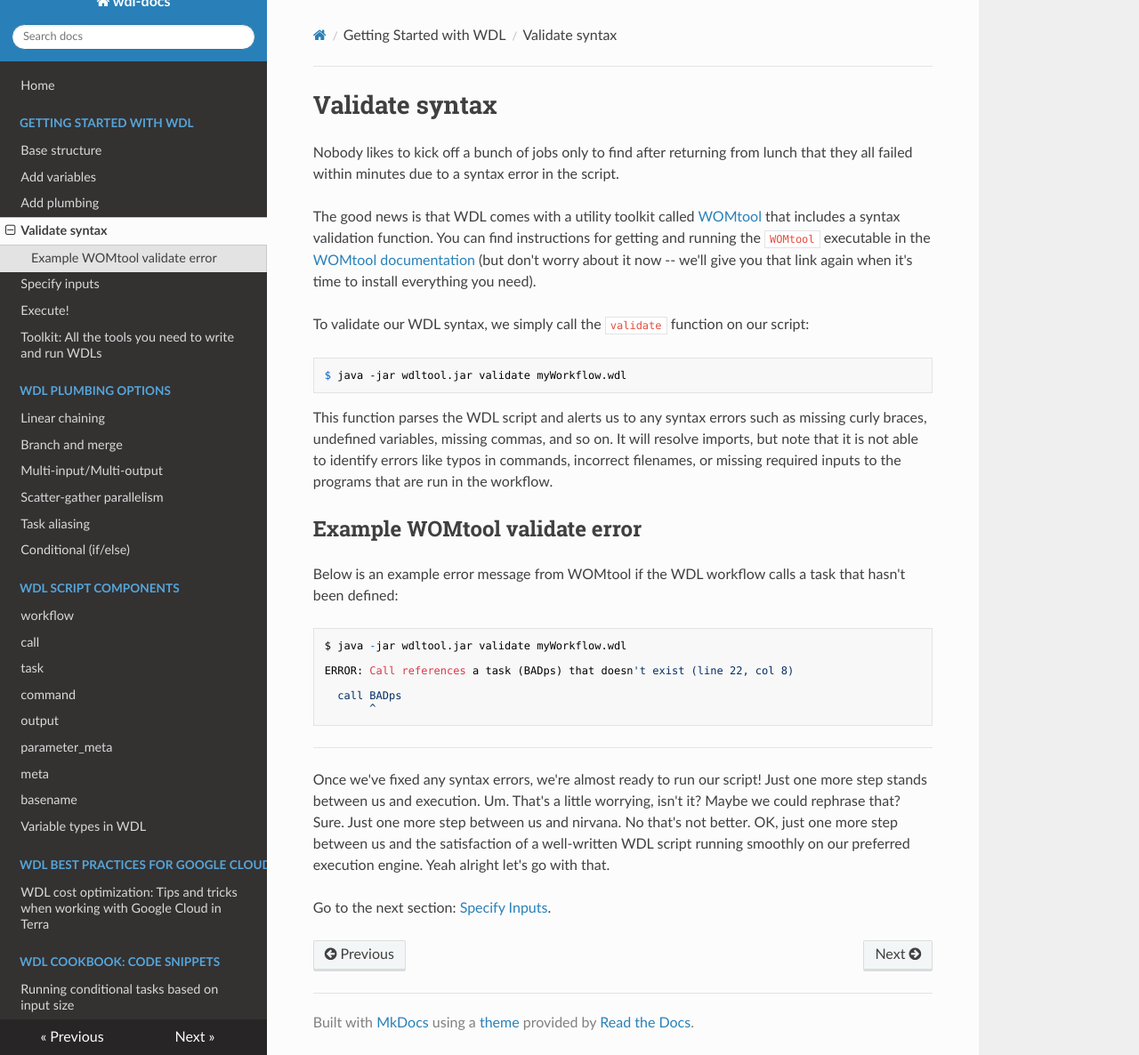
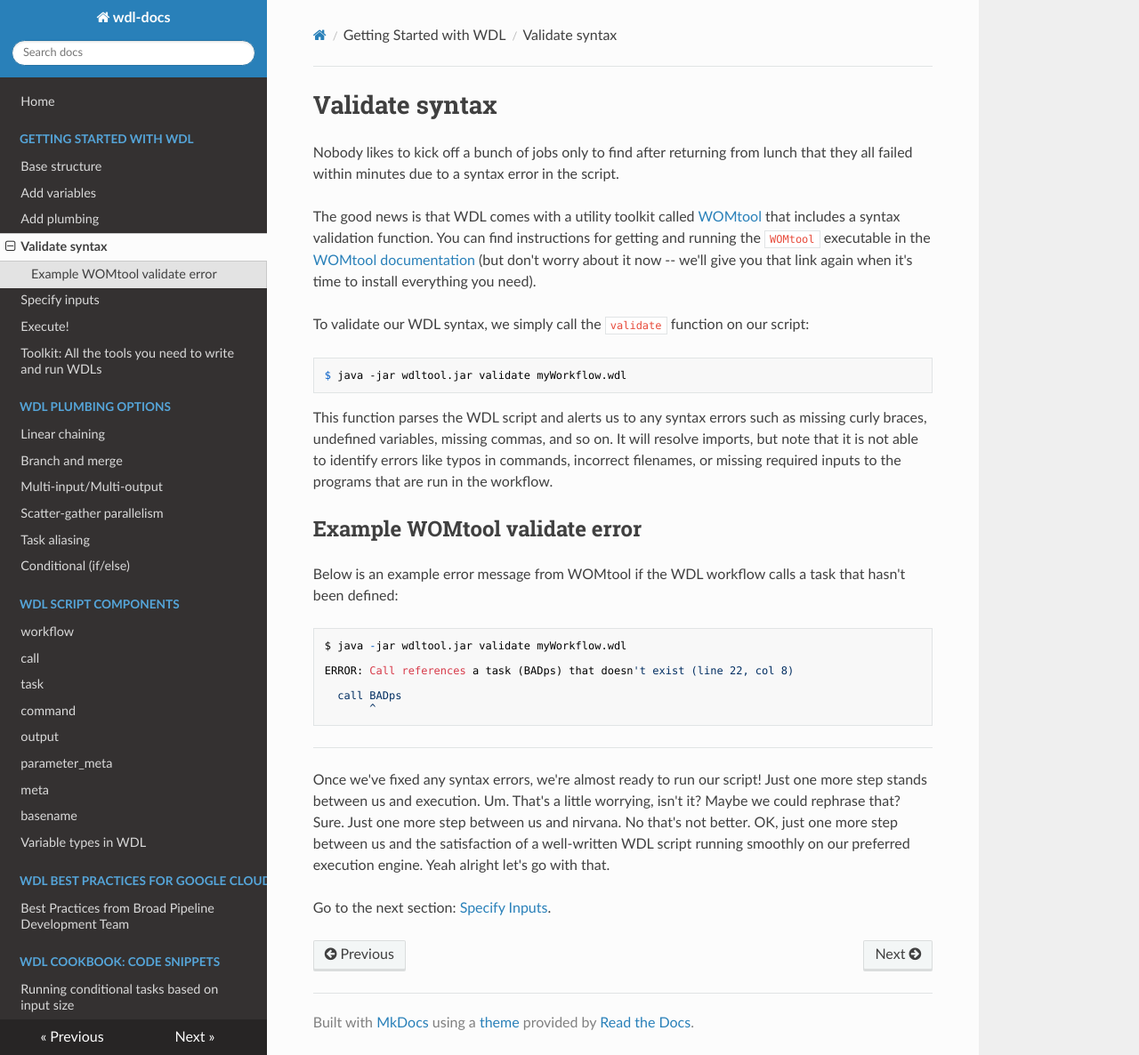
Before and after one commit to openwdl/wdl-docs, an MkDocs documentation site: the page built from docs/validate_syntax.md, in a window 1280 px wide and 1186 px high. Shown: the whole window at 89% size. Built offline with MkDocs 1.6.1, drawn with Linux system fonts in a browser that asks for light colours; nearby versions of some CDN libraries.

Commit message:
added link to WARP best practices

```diff
--- a/mkdocs.yml
+++ b/mkdocs.yml
@@ -33,6 +33,6 @@ nav:
     - 'basename': 'basename.md'
     - 'Variable types in WDL': 'variable_types.md'
   - 'WDL Best Practices for Google Cloud':
-    - 'WDL cost optimization: Tips and tricks when working with Google Cloud in Terra': 'GC_cost_optimization.md'
+    - 'Best Practices from Broad Pipeline Development Team': 'community/best_practices_pipelines_team.md'
   - 'WDL Cookbook: Code snippets':
     - 'Running conditional tasks based on input size': 'conditionals_input_size.md'
```
Also changed, not shown: docs/community/best_practices_pipelines_team.md (added, +2 -0 lines).
